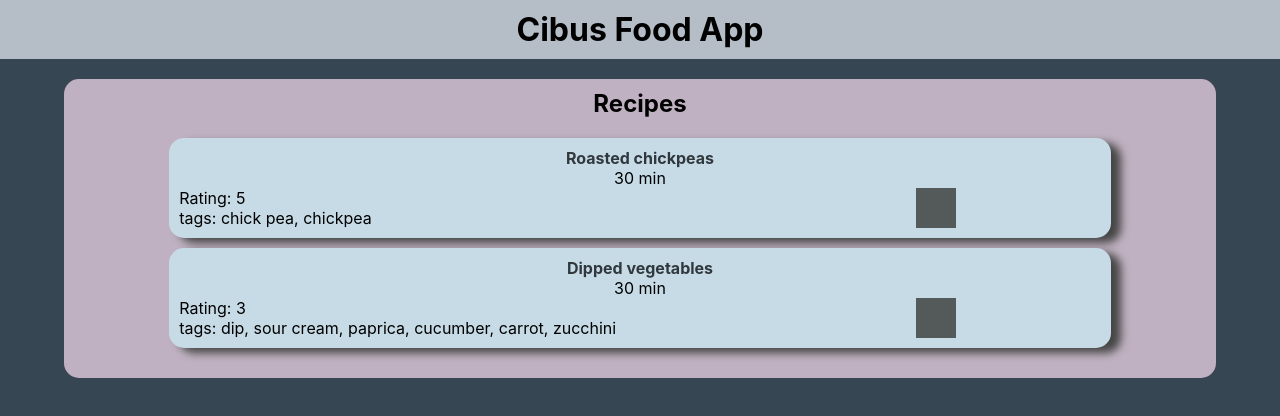
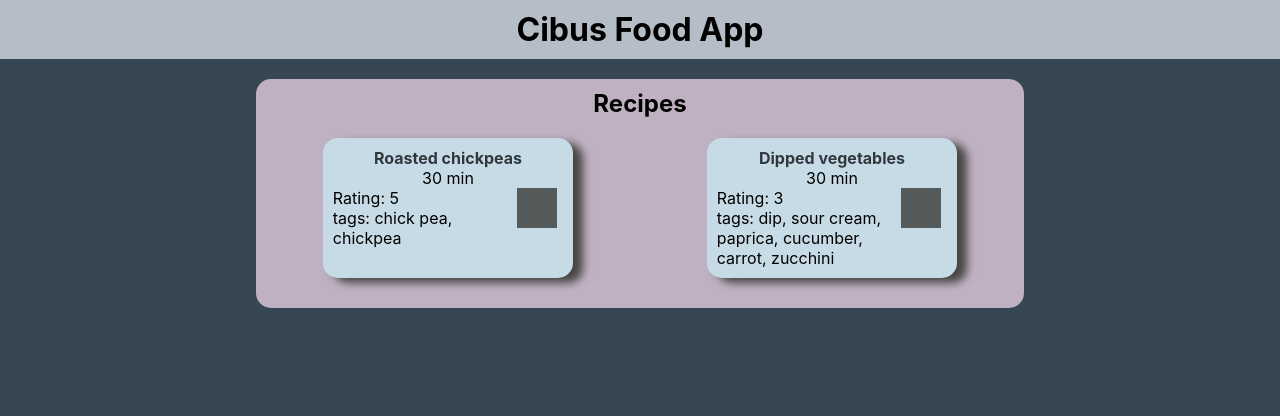
Before and after one commit to vihervirveli/cibus-food-app, a React (Create React App) app: page / in a window 1280 px wide. Shown: the top 416 px of the page. Built offline with nearby package versions, Linux system fonts and the light colour scheme.

Commit message:
Add media queries and fix model

```diff
--- a/src/App.css
+++ b/src/App.css
@@ -66,3 +66,29 @@
   height: 40px;
   background-color: rgb(84, 90, 90);
 }
+
+/* pad styles */
+@media only screen and (min-width: 481px) and (max-width: 960px) {
+  .recipe-list-content {
+    width: 70%;
+  }
+
+  .recipe {
+    width: 50%;
+  }
+}
+
+/* desktop styles */
+@media only screen and (min-width: 961px) {
+  .recipe-list-content {
+    width: 60%;
+  }
+  .recipe-list-align {
+    display: grid;
+    grid-template-columns: 1fr 1fr;
+  }
+
+  .recipe {
+    width: 60%;
+  }
+}
--- a/src/components/Content.tsx
+++ b/src/components/Content.tsx
@@ -9,12 +9,25 @@ export const Content = () => {
       title: 'Roasted chickpeas',
       time: 30,
       ingredients: [
-        'chick pea',
-        'vegetable oil',
-        'ginger paste',
-        'garam masala',
-        'cumin',
-        'salt'
+        {
+          amount: '3 dl',
+          ingredient: 'chick pea'
+        },
+        {
+          amount: 'sprinkle',
+          ingredient: 'vegetable oil'
+        },
+        {
+          amount: 'sprinkle',
+          ingredient: 'ginger paste'
+        },
+
+        { amount: 'sprinkle', ingredient: 'garam masala' },
+        { amount: 'sprinkle', ingredient: 'cumin' },
+        {
+          amount: 'sprinkle',
+          ingredient: 'salt'
+        }
       ],
       instructions:
         'Place on oven tray, slather with oil and sprinkle on the spices. Bake for 15 minutes in 200 °C / 392 F',
@@ -26,12 +39,21 @@ export const Content = () => {
       title: 'Dipped vegetables',
       time: 30,
       ingredients: [
-        'dip',
-        'sour cream',
-        'paprica',
-        'cucumber',
-        'carrot',
-        'zucchini'
+        {
+          amount: '1 bag',
+          ingredient: 'dip'
+        },
+        {
+          amount: '200g',
+          ingredient: 'sour cream'
+        },
+        {
+          amount: '1',
+          ingredient: 'paprica'
+        },
+        { amount: '1', ingredient: 'cucumber' },
+        { amount: '2', ingredient: 'carrot' },
+        { amount: '1', ingredient: 'zucchini' }
       ],
       instructions:
         'Make the dip and put in the fridge. Cut up all vegetables. Dip vegetables in dip.',
@@ -41,7 +63,7 @@ export const Content = () => {
   ];
 
   return (
-    <div className="content">
+    <div className='content'>
       <RecipeList foods={foods} />
     </div>
   );
--- a/src/components/RecipeList.tsx
+++ b/src/components/RecipeList.tsx
@@ -8,12 +8,14 @@ interface RecipeListProps {
 
 export const RecipeList: React.FC<RecipeListProps> = ({ foods }) => {
   return (
-    <div className="recipe-list">
-      <div className="recipe-list-content">
-        <h2 className="recipe-list-title">Recipes</h2>
-        {foods.map((food) => {
-          return <Recipe food={food} key={food.index} />;
-        })}
+    <div className='recipe-list'>
+      <div className='recipe-list-content'>
+        <h2 className='recipe-list-title'>Recipes</h2>
+        <div className='recipe-list-align'>
+          {foods.map((food) => {
+            return <Recipe food={food} key={food.index} />;
+          })}
+        </div>
       </div>
     </div>
   );
```
Also changed, not shown: src/models/models.ts (+6 -1 lines), 1 other file (tests, documents, lock files or other folders).
